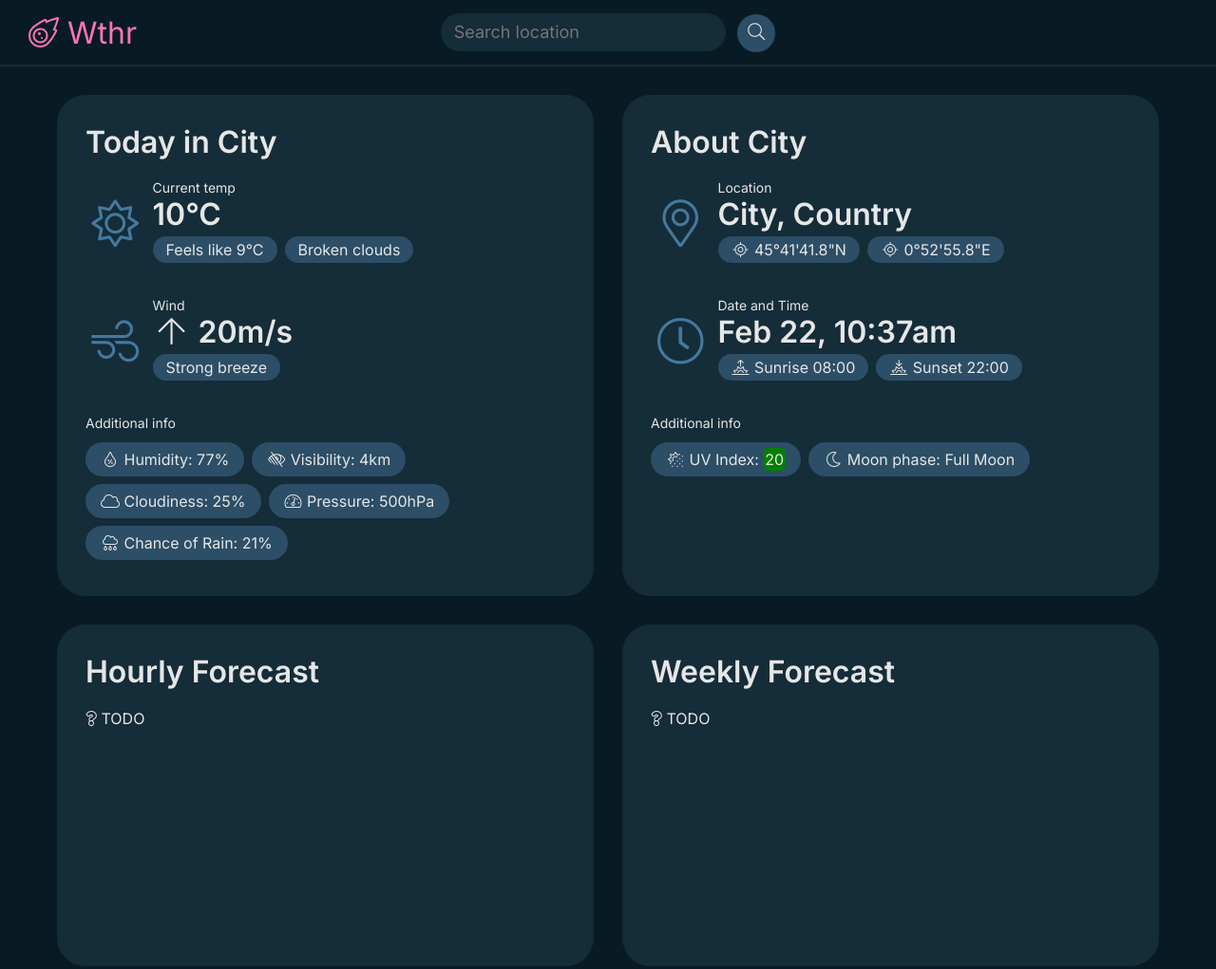
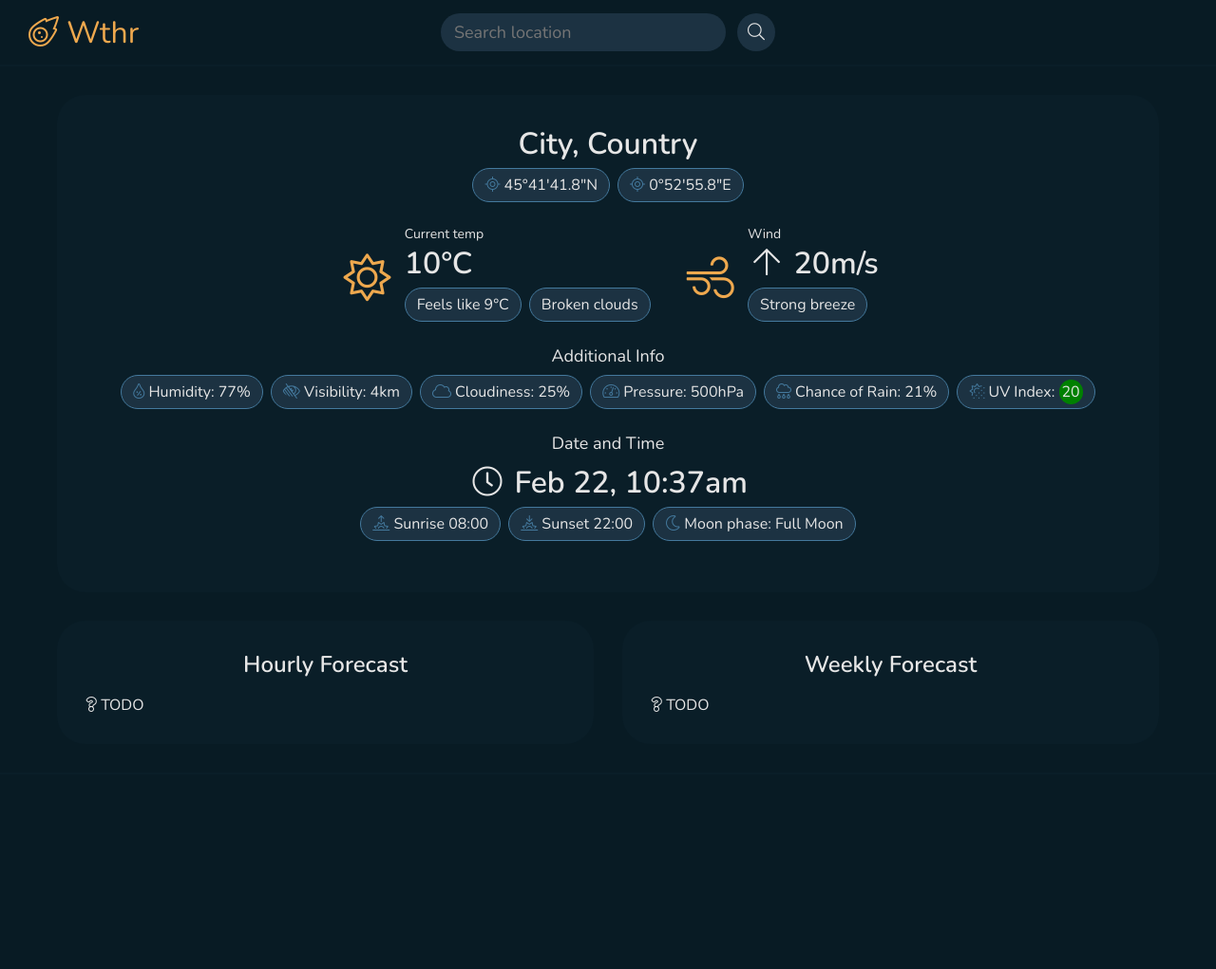
Before and after one commit to Artis-Dev/weather-app, a plain HTML site: page index.html in a window 1280 px wide. Shown: the top 1021 px of the page at 95% size. After the commit the page ends 884 px from the top, so only its background shows below. Drawn offline with nearby package versions, Linux system fonts and the light colour scheme.

Commit message:
Update layout, improve design

```diff
--- a/css/styles.css
+++ b/css/styles.css
@@ -1,18 +1,16 @@
 :root {
+  /* TODO */
   --green: green;
   --yellow: yellow;
 }
 
-body {
-  margin: 0;
-  background-color: #081b24;
-  font-family: 'Inter', sans-serif;
-}
-p {
+body, p, h1, h2, h3 {
   margin: 0;
 }
-h1, h2, h3 {
-  margin: 0;
+
+body {
+  font-family: 'Nunito', sans-serif;
+  background-color: #081b24;
 }
 
 .wrapper {
@@ -26,20 +24,20 @@ h1, h2, h3 {
 }
 
 .top-nav {
+  grid-area: header;
   display: grid;
-  grid-area: header;
   grid-template-areas:
   "logo search .";
   align-items: center;
   grid-template-columns: 1fr 360px 1fr;
   padding: 0 30px;
-  border-bottom: 2px solid #152c39;
+  border-bottom: 2px solid #0a1e28;
 }
 
 .logo {
   grid-area: logo;
   font-size: 32px;
-  color: #ff73b9;
+  color: #eea84e;
 }
 
 .search {
@@ -57,8 +55,8 @@ h1, h2, h3 {
 }
 
 .search-input {
-  font-family: 'Inter', sans-serif;
-  background-color: #152c39;
+  font-family: 'Nunito', sans-serif;
+  background-color: #1c3242;
   padding: 4px 14px;
   width: 300px;
 }
@@ -66,13 +64,18 @@ h1, h2, h3 {
 .search-submit,
 .units {
   margin-left: 8px;
-  background-color: #2c4e66;
+  background-color: #1c3242;
   transition: all .3s;
   cursor: pointer;
 }
 
 .search-submit {
   width: 40px;
+}
+
+.search-submit:hover {
+  background-color: #eea84e;
+  transition: all .3s;
 }
 
 .units {
@@ -84,42 +87,85 @@ h1, h2, h3 {
   justify-self: right;
 }
 
-.search-submit:hover {
-  background-color: #ff73b9;
-  transition: all .3s;
-}
-
 .main-container {
   grid-area: main;
   display: grid;
   gap: 30px;
   grid-template-columns: 1fr 1fr;
-  grid-template-rows: repeat(2, minmax(360px, auto));
-
+  grid-template-rows: repeat(2, minmax(min-content, max-content));
   grid-template-areas:
-    "weather info"
+    "weather weather"
     "hourly daily";
   color: #e6e6e6;
   margin: 30px;
 }
 
 .main-container > * {
-  background-color: #152c39;
+  background-color: #0a1e28;
   border-radius: 30px;
   padding: 30px;
-
 }
 
-.section-heading {
-  font-size: 32px;
-  margin-bottom: 20px;
+.weather-container {
+  grid-area: weather;
+  display: flex;
+  flex-direction: column;
+  align-items: center;
 }
 
-.top-info {
-  margin-bottom: 32px;
+ .heading {
+  margin-bottom: 16px;
+  text-align: center;
 }
 
-.top-info {
+.heading > h2 {
+  font-size: 32px;
+  margin-bottom: 4px;
+}
+
+.big-info {
+  margin-bottom: 4px;
+  font-size: 32px;
+  font-weight: 600;
+}
+
+.big-icon {
+  font-size: 50px;
+  color: #eea84e;
+}
+
+.pill {
+  padding: 6px 12px;
+  background-color: #1c3242;
+  border-radius: 27px;
+  margin: 0 8px 8px 0;
+  border: 1px solid #44799d;
+ }
+
+ .pill > i {
+  color: #44799d;
+ }
+
+.section-flex {
+  display: flex;
+  flex-wrap: wrap;
+}
+
+.section-flex > span:last-child {
+  margin-right: 0;
+}
+
+.section-top-info {
+  gap: 32px;
+}
+
+.section-additional {
+  margin-bottom: 16px;
+}
+
+.top-info-temp,
+.top-info-wind {
+  margin-bottom: 16px;
   display: flex;
   align-items: center;
 }
@@ -132,70 +178,44 @@ h1, h2, h3 {
   font-size: 14px;
 }
 
-.top-info-additional {
- padding: 4px 14px;
- background-color: #2c4e66;
- border-radius: 27px;
- margin: 0 8px 4px 0;
+.additional-title {
+  font-size: 18px;
+  margin-bottom: 8px;
+  text-align: center;
 }
 
-.top-data {
-  margin-bottom: 4px;
-  font-size: 32px;
-  font-weight: 600;
-}
-
-.big-icon {
-  font-size: 50px;
-  color: #44799d;
-}
-
-.info-details-title {
-  font-size: 14px;
-  margin-bottom: 12px;
-}
-
-.info-details {
-  padding: 8px 16px;
-  background-color: #2c4e66;
-  border-radius: 27px;
-  margin: 0 8px 8px 0;
-}
-
-.info-details-flex {
-  display: flex;
-  flex-wrap: wrap;
-}
-
-.info-details-flex > span:last-child {
-  margin-right: 0 !important;
+.current-date-time {
+  text-align: center;
 }
 
 .data-current-uvi {
-  padding: 2px;
+  padding: 2px 3px;
+  border-radius: 13px;
   background-color: green;
-  border-radius: 6px;
 }
 
 .footer {
   grid-area: footer;
-  border-top: 2px solid #152c39;
+  border-top: 2px solid #0a1e28;
 }
 
 @media only screen and (max-width: 1200px)   {
   .wrapper {
-    grid-template-columns: 1fr 5fr 1fr;
+    grid-template-columns: auto 1fr auto;
   }
   .main-container {
     grid-area: main;
     display: grid;
     grid-template-columns: 1fr;
-    grid-template-rows: repeat(4, minmax(360px, auto));
+    grid-template-rows: repeat(4, minmax(min-content, max-content));
     grid-template-areas:
       "weather"
       "info"
       "hourly"
       "daily";
+  }
+  .section-flex {
+    justify-content: center;
   }
 }
 
--- a/index.html
+++ b/index.html
@@ -10,7 +10,7 @@
   <link href="css/light.min.css" rel="stylesheet">
   <link href="https://fonts.googleapis.com" rel="preconnect">
   <link href="https://fonts.gstatic.com" rel="preconnect" crossorigin>
-  <link href="https://fonts.googleapis.com/css2?family=Inter:wght@400;600&display=swap" rel="stylesheet">
+  <link href="https://fonts.googleapis.com/css2?family=Nunito:wght@400;600&display=swap" rel="stylesheet">
   <script defer src="main.js"></script>
 </head>
 <body>
@@ -19,7 +19,7 @@
     <nav class="top-nav">
       <div class="logo"><i class="fal fa-meteor"></i> Wthr</div>
       <form class="search" action="#" method="get">
-        <input class="search-input" type="search" name="" id="" placeholder="Search location">
+        <input class="search-input" type="search" name="" id="" placeholder="Search location" required>
         <button class="search-submit" type="submit"><i class="fal fa-search"></i></button>
       </form>
       <!-- <div class="settings">
@@ -29,87 +29,69 @@
     </nav>
 
     <main class="main-container">
-      <div>
-        <h2 class="section-heading">Today in <span>City</span></h2>
-        <div class="top-info">
+      <div class="weather-container">
+        <div class="section-location heading">
+          <h2><span class="data-city">City</span>, <span class="data-country">Country</span></h2>
+          <div class="section-flex">
+            <span class="pill"><i class="fal fa-location"></i> <span class="data-coord-lon">45°41'41.8"N</span></span>
+            <span class="pill"><i class="fal fa-location"></i> <span class="data-coord-lat">0°52'55.8"E</span></span>
+          </div>
+        </div>
+        <div class="section-top-info section-flex">
+          <div class="top-info-temp">
             <div>
               <i class="big-icon icon-current-temp fal fa-sun fa-fw"></i>
             </div>
             <div class="top-info-details">
               <p class="top-info-details-title">Current temp</p>
               <div>
-              <p class="top-data data-current-temp">10°C</p>
+                <p class="big-info"><span class="data-temp">10</span>°C</p>
               </div>
-            <div class="info-details-flex">
-              <span class="top-info-additional">Feels like <span>9</span>°C</span>
-              <span class="top-info-additional">Broken clouds</span></div>
+              <div class="section-flex">
+                <span class="pill">Feels like <span class="data-feels-like">9</span>°C</span>
+                <span class="pill data-temp-desc">Broken clouds</span></div>
             </div>
           </div>
-        <div class="top-info">
+          <div class="top-info-wind">
             <div>
               <i class="big-icon icon-current-temp fal fa-wind fa-fw"></i>
             </div>
             <div class="top-info-details">
               <p class="top-info-details-title">Wind</p>
-            <p class="top-data data-current-temp"><i class="fal fa-arrow-up fa-fw"></i> 20m/s</p>
-            <div class="info-details-flex">
-              <span class="top-info-additional">Strong breeze</span>
+              <p class="big-info"><i class="fal fa-arrow-up fa-fw"></i> <span class="data-wind-speed">20</span>m/s</p>
+              <div class="section-flex">
+                <span class="pill">Strong breeze</span>
               </div>
             </div>
           </div>
-        <div class="info">
-          <p class="info-details-title">Additional info</p>
-          <div class="info-details-flex">
-            <span class="info-details"><i class="fal fa-humidity fa-fw"></i> Humidity: 77%</span>
-            <span class="info-details"><i class="fal fa-low-vision fa-fw"></i> Visibility: 4km</span>
-            <span class="info-details"><i class="fal fa-cloud fa-fw"></i> Cloudiness: 25%</span>
-            <span class="info-details"><i class="fal fa-tachometer-alt fa-fw"></i> Pressure: 500hPa</span>
-            <span class="info-details"><i class="fal fa-cloud-rain fa-fw"></i> Chance of Rain: 21%</span>
+        </div>
+        <div class="section-additional">
+          <p class="additional-title">Additional Info</p>
+          <div class="section-flex">
+            <span class="pill"><i class="fal fa-humidity"></i> Humidity: 77%</span>
+            <span class="pill"><i class="fal fa-low-vision"></i> Visibility: 4km</span>
+            <span class="pill"><i class="fal fa-cloud"></i> Cloudiness: 25%</span>
+            <span class="pill"><i class="fal fa-tachometer-alt"></i> Pressure: 500hPa</span>
+            <span class="pill"><i class="fal fa-cloud-rain"></i> Chance of Rain: 21%</span>
+            <span class="pill"><i class="fal fa-sun-dust"></i> UV Index: <span class="data-current-uvi">20</span></span>
+          </div>
+        </div>
+        <div class="section-additional">
+          <p class="additional-title">Date and Time</p>
+          <p class="big-info current-date-time"><i class="fal fa-clock fa-fw"></i> Feb 22, 10:37am</p>
+          <div class="section-flex">
+            <span class="pill"><i class="fal fa-sunrise"></i> Sunrise 08:00</span>
+            <span class="pill"><i class="fal fa-sunset"></i> Sunset 22:00</span>
+            <span class="pill"><i class="fal fa-moon"></i> Moon phase: Full Moon</span>
           </div>
         </div>
       </div>
       <div>
-        <h2 class="section-heading">About <span>City</span></h2>
-        <div class="top-info">
-          <div>
-            <i class="big-icon icon-current-temp fal fa-map-marker-alt fa-fw"></i>
-          </div>
-          <div class="top-info-details">
-            <p class="top-info-details-title">Location</p>
-            <p class="top-data data-current-temp">City, Country</p>
-            <div class="info-details-flex">
-              <span class="top-info-additional"><i class="fal fa-location fa-fw"></i> 45°41'41.8"N</span>
-              <span class="top-info-additional"><i class="fal fa-location fa-fw"></i> 0°52'55.8"E</span>
-            </div>
-          </div>
-        </div>
-        <div class="top-info">
-          <div>
-            <i class="big-icon icon-current-temp fal fa-clock fa-fw"></i>
-          </div>
-          <div class="top-info-details">
-            <p class="top-info-details-title">Date and Time</p>
-            <p class="top-data data-current-temp">Feb 22, 10:37am</p>
-            <div class="info-details-flex">
-              <span class="top-info-additional"><i class="fal fa-sunrise fa-fw"></i> Sunrise 08:00</span>
-              <span class="top-info-additional"><i class="fal fa-sunset fa-fw"></i> Sunset 22:00</span>
-            </div>
-          </div>
-        </div>
-        <div class="info">
-          <p class="info-details-title">Additional info</p>
-          <div class="info-details-flex">
-            <span class="info-details"><i class="fal fa-sun-dust fa-fw"></i> UV Index: <span class="data-current-uvi">20</span></span>
-            <span class="info-details"><i class="fal fa-moon fa-fw"></i> Moon phase: Full Moon</span>
-          </div>
-        </div>
-      </div>
-      <div>
-        <h2 class="section-heading">Hourly Forecast</h2>
+        <h2 class="heading">Hourly Forecast</h2>
         <div><i class="fal fa-question"></i> TODO</div>
       </div>
       <div>
-        <h2 class="section-heading">Weekly Forecast</h2>
+        <h2 class="heading">Weekly Forecast</h2>
         <div><i class="fal fa-question"></i> TODO</div>
       </div>
     </main>
```
Lines whose indentation alone changed are shown as unchanged.
